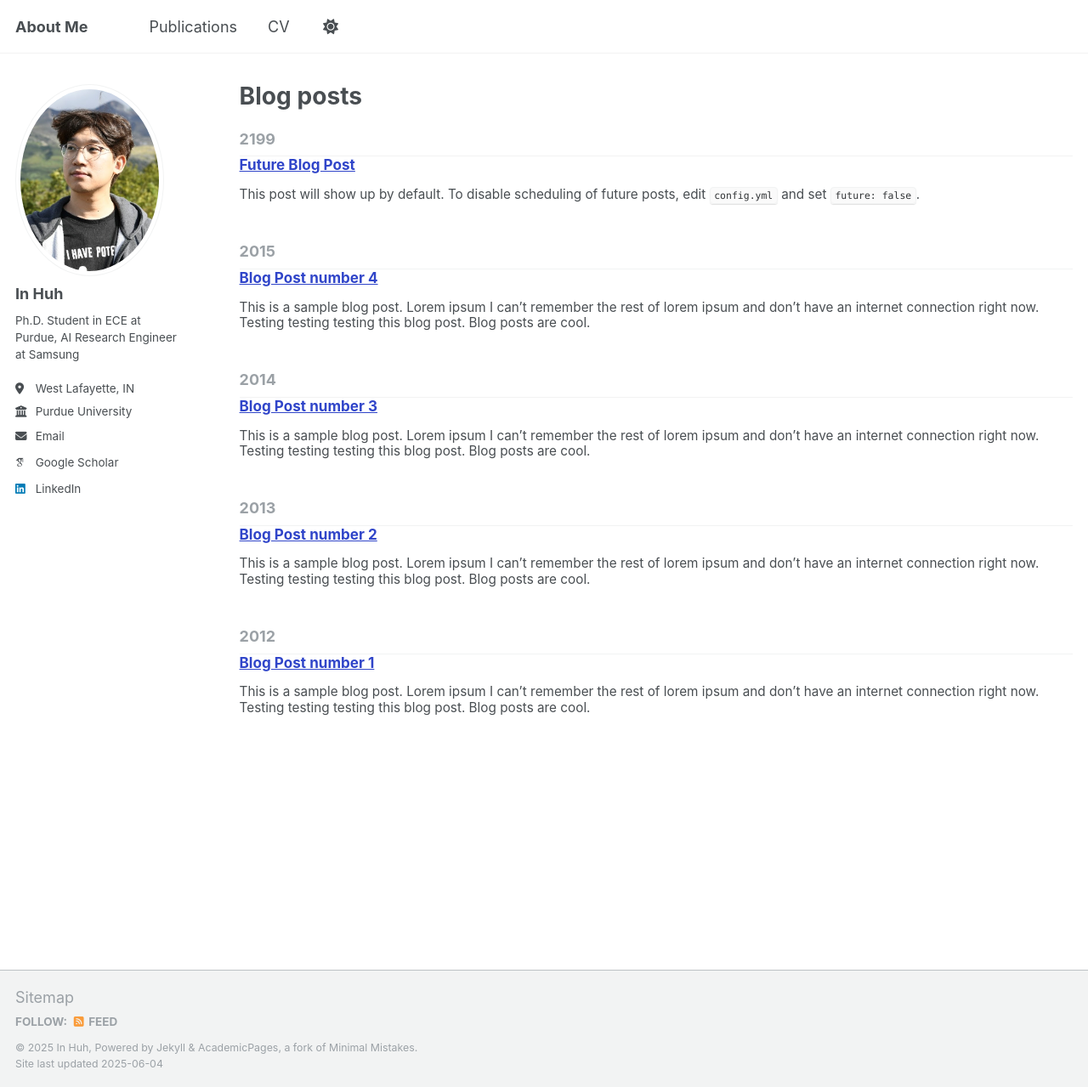
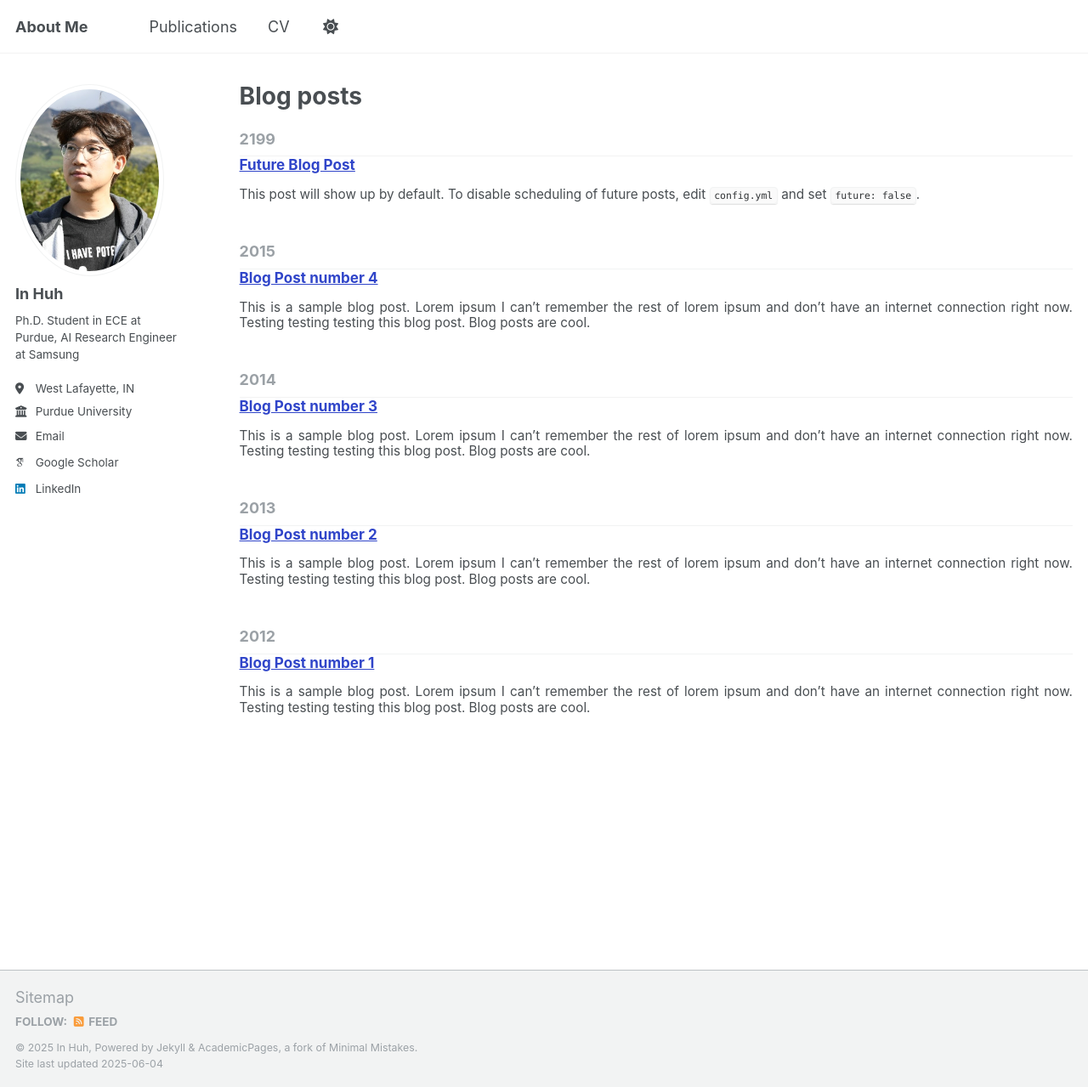
Before and after one commit to inhuh91/inhuh91.github.io, a Jekyll site: the page built from _pages/year-archive.html, in a window 1280 px wide and 1279 px high. Shown: the whole window at 85% size. Built offline with Jekyll 4.4.1, drawn with Linux system fonts in a browser that asks for light colours; some web fonts are replaced.

Commit message:
Text alignment revised

```diff
--- a/_includes/archive-single.html
+++ b/_includes/archive-single.html
@@ -54,7 +54,7 @@
       </div>
     {% endif %}
 
-    <div class="archive__item-text" style="flex: 1; font-size: 0.85rem; line-height: 1.2;">
+    <div class="archive__item-text" style="flex: 1; font-size: 0.85rem; line-height: 1.2; text-align: justify; hyphens: auto;">
       <h2 class="archive__item-title" itemprop="headline"
           style="margin-top: 0; margin-bottom: 0.4rem; font-size: 0.95rem; line-height: 1.2;">
         {% if post.link %}
```
